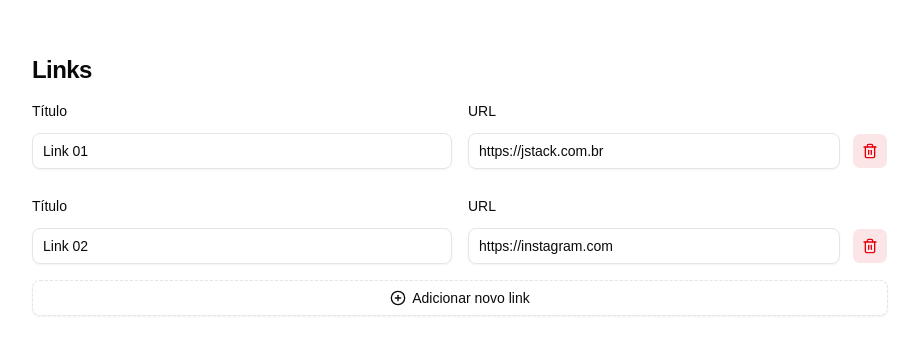
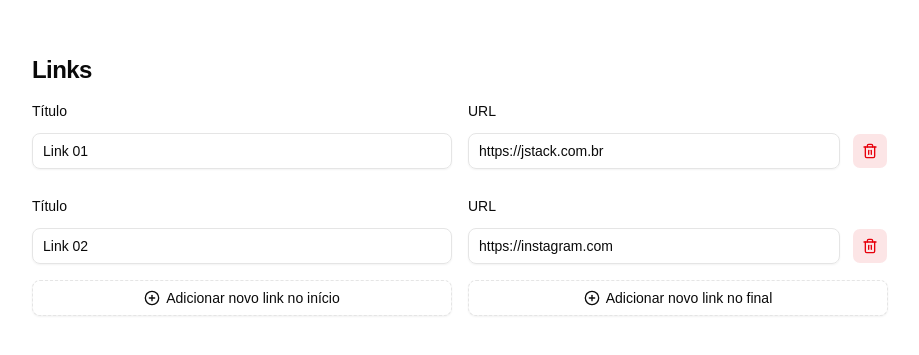
Before and after one commit to andersonkaiti/dynamic-forms, a React (Vite) app: page / in a window 1280 px wide. Shown: the part 215-570 px from the top of the page, without its empty margins (180-1099 px from the left). Built offline with nearby package versions, Linux system fonts and the light colour scheme.

Commit message:
:sparkles: feat(links): add remove, prepend and append link actions

```diff
--- a/src/app.tsx
+++ b/src/app.tsx
@@ -14,12 +14,8 @@ export function App() {
     },
   })
 
-  // hook sempre utilizado em formulários dinâmicos
-  // mantém os componentes uncontrolled
   const links = useFieldArray({
-    // contexto do form
     control: form.control,
-    // nome da propriedade do formulário
     name: 'links',
   })
 
@@ -42,7 +38,13 @@ export function App() {
                   <Input id="url" {...form.register(`links.${index}.url`)} />
                 </Field>
 
-                <Button size="icon" variant="destructive" className="self-end">
+                <Button
+                  type="button"
+                  size="icon"
+                  variant="destructive"
+                  className="self-end"
+                  onClick={() => links.remove(index)}
+                >
                   <Trash2Icon className="size-4" />
                 </Button>
               </Field>
@@ -50,10 +52,27 @@ export function App() {
           ))}
         </FieldGroup>
 
-        <Button className="w-full space-y-4 border-dashed" variant="outline">
-          <PlusCircleIcon className="size-4" />
-          Adicionar novo link
-        </Button>
+        <div className="flex w-full gap-4">
+          <Button
+            type="button"
+            className="flex-1 space-y-4 border-dashed"
+            variant="outline"
+            onClick={() => links.prepend({ title: '', url: '' })}
+          >
+            <PlusCircleIcon className="size-4" />
+            Adicionar novo link no início
+          </Button>
+
+          <Button
+            type="button"
+            className="flex-1 space-y-4 border-dashed"
+            variant="outline"
+            onClick={() => links.append({ title: '', url: '' })}
+          >
+            <PlusCircleIcon className="size-4" />
+            Adicionar novo link no final
+          </Button>
+        </div>
       </form>
     </div>
   )
```
